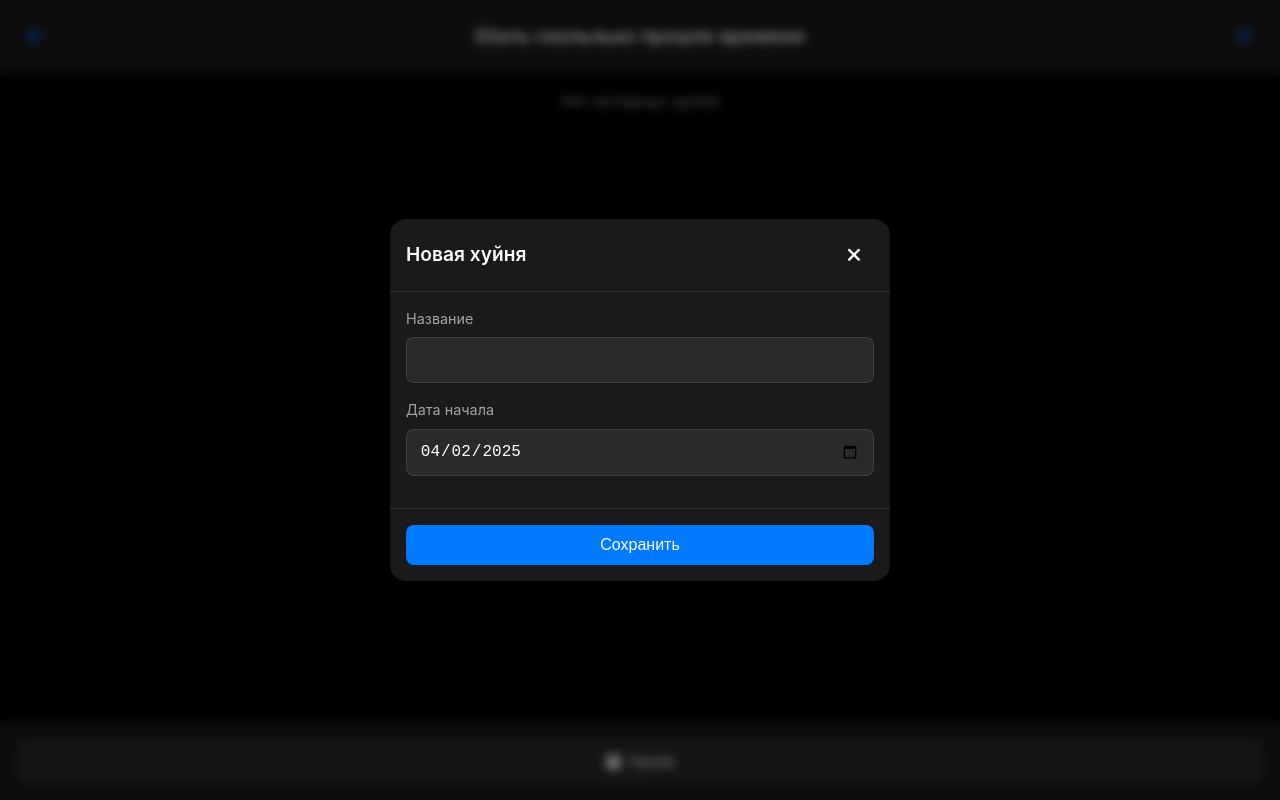
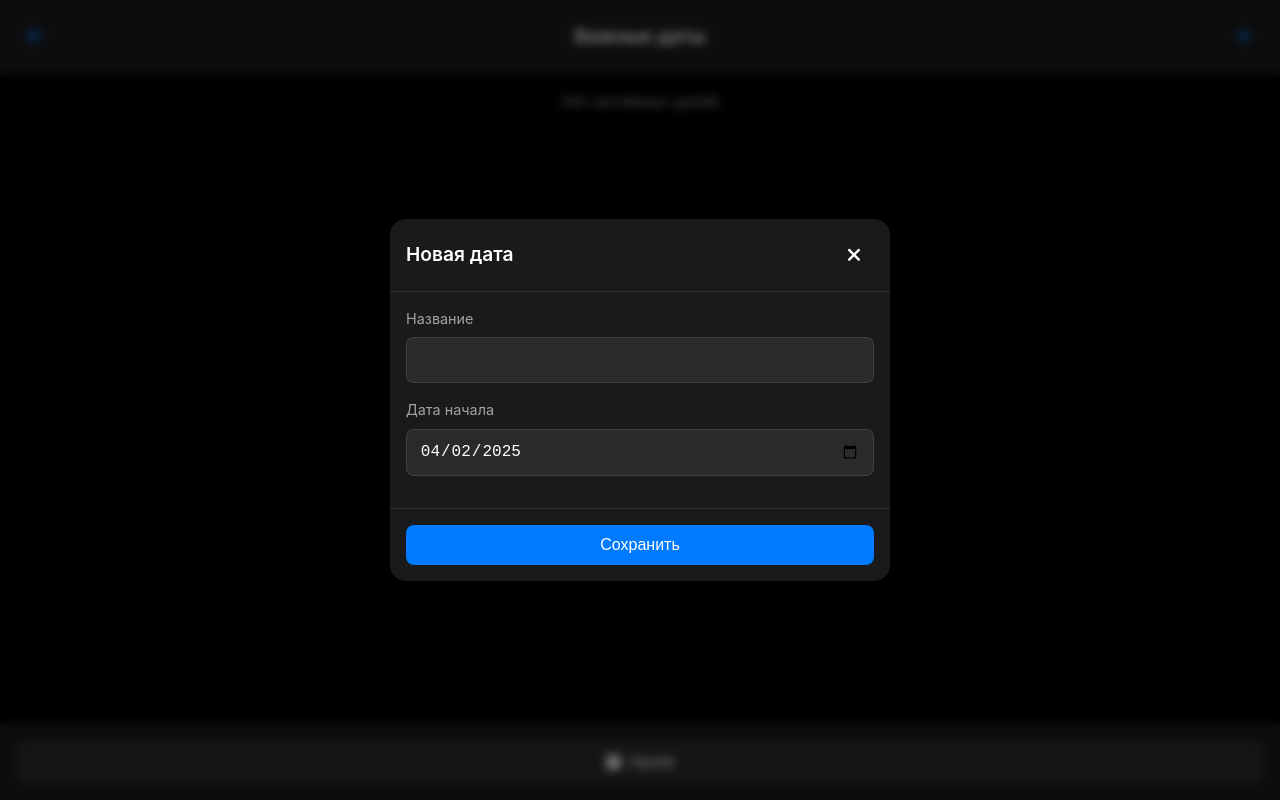
Before and after one commit to maksymkharko/COSAPP, a plain HTML site: page app10.html in a window 1280 px wide. Both pictures are taken after a click on the button 1244 px from the left and 36 px from the top of the page. Drawn offline with Linux system fonts and the light colour scheme.

Commit message:
Update app10.html

```diff
--- a/app10.html
+++ b/app10.html
@@ -3,7 +3,7 @@
 <head>
     <meta charset="UTF-8">
     <meta name="viewport" content="width=device-width, initial-scale=1.0">
-    <title>Ебать скольлько прошло времени</title>
+    <title>Важные даты</title>
     <link rel="stylesheet" href="src/styles/app10.css">
     <link rel="stylesheet" href="https://cdnjs.cloudflare.com/ajax/libs/font-awesome/6.0.0/css/all.min.css">
 </head>
@@ -14,7 +14,7 @@
             <a href="index.html" class="btn btn-back">
                 <i class="fas fa-arrow-left"></i>
             </a>
-            <h1>Ебать скольлько прошло времени</h1>
+            <h1>Важные даты</h1>
             <button class="btn btn-add">
                 <i class="fas fa-plus"></i>
             </button>
@@ -40,7 +40,7 @@
     <div id="addGoalModal" class="modal">
         <div class="modal-content">
             <div class="modal-header">
-                <h2>Новая хуйня</h2>
+                <h2>Новая дата</h2>
                 <button class="btn btn-close">
                     <i class="fas fa-times"></i>
                 </button>
@@ -67,7 +67,7 @@
     <div id="archiveModal" class="modal">
         <div class="modal-content">
             <div class="modal-header">
-                <h2>Архив целей</h2>
+                <h2>Архив дат</h2>
                 <button class="btn btn-close">
                     <i class="fas fa-times"></i>
                 </button>
```
